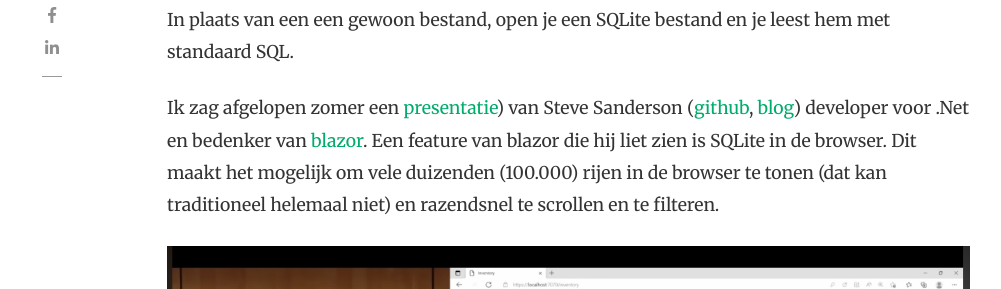
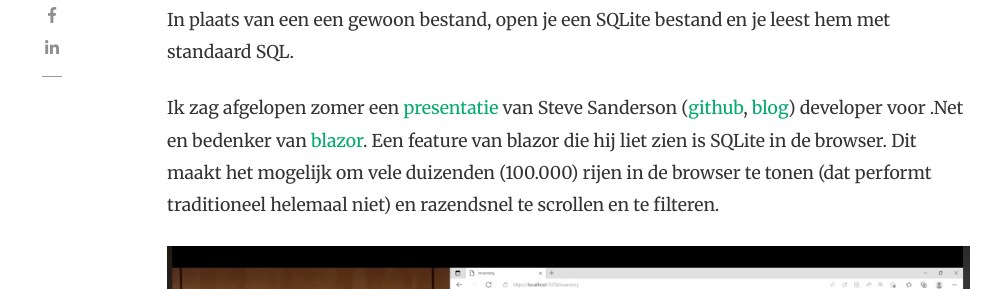
Before and after one commit to TOP-Squad/top-squad.github.io, a Jekyll site: the page built from _posts/2023-03-16-database-browser.md, in a window 1280 px wide and 900 px high, scrolled down 1058 px. Shown: the part 163-452 px from the top of the window, without its empty margins (118-1119 px from the left). Built offline with Jekyll 4.4.1, drawn with Linux system fonts in a browser that asks for light colours; nearby versions of some CDN libraries; comment, search, counter and statistics services are not loaded; some of the changed text lies outside the part shown.

Commit message:
small fixes

```diff
--- a/_posts/2023-03-16-database-browser.md
+++ b/_posts/2023-03-16-database-browser.md
@@ -13,7 +13,7 @@
 
 Maar dan dus op mobiele telefoons, op IOT devices, of als onderdeel van een desktop applicatie. De runtime is zo klein dat je hem makkelijk mee kan bundelen (en de licentie staat dat ook toe). In plaats van een een gewoon bestand, open je een SQLite bestand en je leest hem met standaard SQL.
 
-Ik zag afgelopen zomer een [presentatie](https://www.youtube.com/watch?v=lP_qdhAHFlg)) van Steve Sanderson ([github](https://github.com/SteveSandersonMS), [blog](http://blog.stevensanderson.com/)) developer voor .Net en bedenker van [blazor](https://dotnet.microsoft.com/en-us/apps/aspnet/web-apps/blazor). Een feature van blazor die hij liet zien is SQLite in de browser. Dit maakt het mogelijk om vele duizenden (100.000) rijen in de browser te tonen (dat kan traditioneel helemaal niet) en razendsnel te scrollen en te filteren.
+Ik zag afgelopen zomer een [presentatie](https://www.youtube.com/watch?v=lP_qdhAHFlg) van Steve Sanderson ([github](https://github.com/SteveSandersonMS), [blog](http://blog.stevensanderson.com/)) developer voor .Net en bedenker van [blazor](https://dotnet.microsoft.com/en-us/apps/aspnet/web-apps/blazor). Een feature van blazor die hij liet zien is SQLite in de browser. Dit maakt het mogelijk om vele duizenden (100.000) rijen in de browser te tonen (dat performt traditioneel helemaal niet) en razendsnel te scrollen en te filteren.
 
 ![plaatje](/assets/images/steve-sanderson-presentation-blazor.png)
 
@@ -101,8 +101,10 @@
 
 ![plaatje](/assets/images/sqlighter-screenshot.png)
 
-De demo UI is gebouwd met [Lit](https://lit.dev/). Dit javascript/typescript framework is wat ik ook gebruik bij mijn huidige klant. Ik kan het alleen maar vergelijken met _angular_ en dan valt op hoe lichtgewicht het is.
+De demo UI is gebouwd met [Lit](https://lit.dev/). Dit javascript/typescript framework is wat ik ook gebruik bij mijn huidige klant. In vergelijking met bijvoorbeeld _angular_ valt op hoe lichtgewicht het is.
 
 Er is een ook een branch waarin de UI gebaseerd is op SQL.js. Deze is ook getest in firefox.
 
 Het grote nadeel ervan is dat zowel SQL.js als de SQLite WASM build geen ESM modules zijn, zodat je 10 jaar terug bent in de tijd qua web development. Er is echter een wrapper die maakt dat je SQLite/WASM kunt gebruiken als `import` in een _[vite](https://vitejs.dev/)_ project. Andere build systemen, webpack, parcel etc, zou ook moeten kunnen, maar dat werkt niet _out of the box_. Vite en Parcel zijn nieuwe buildsystemen, die lekker werken vanwege hun snelheid en kleine hoeveelheid setup die je nodig hebt om aan de slag te kunnen.
+
+<div style="text-align: right">∞</div>
```
Also changed, not shown: _posts/2022-07-05-java-context-receivers.md (+2 -0 lines), _posts/2022-08-31-rust-channel-keuze.md (+2 -0 lines), _posts/2022-11-25-tekst-detectie.md (+3 -0 lines).
